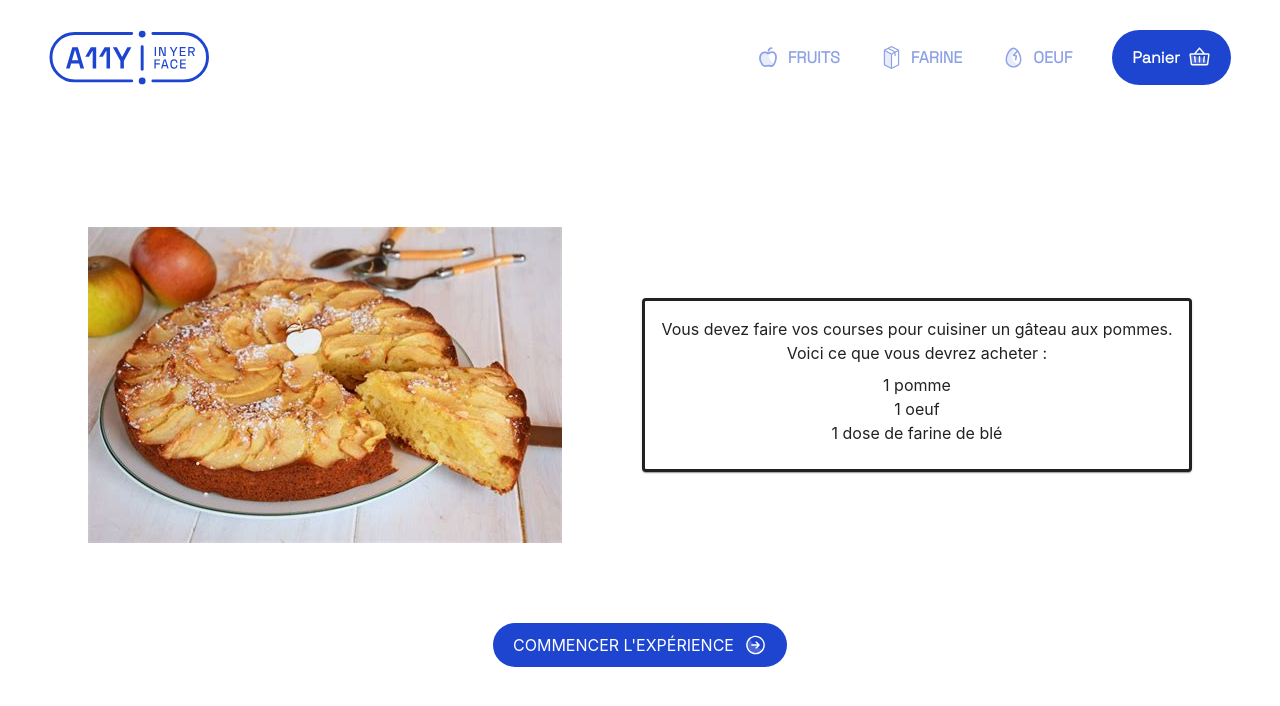
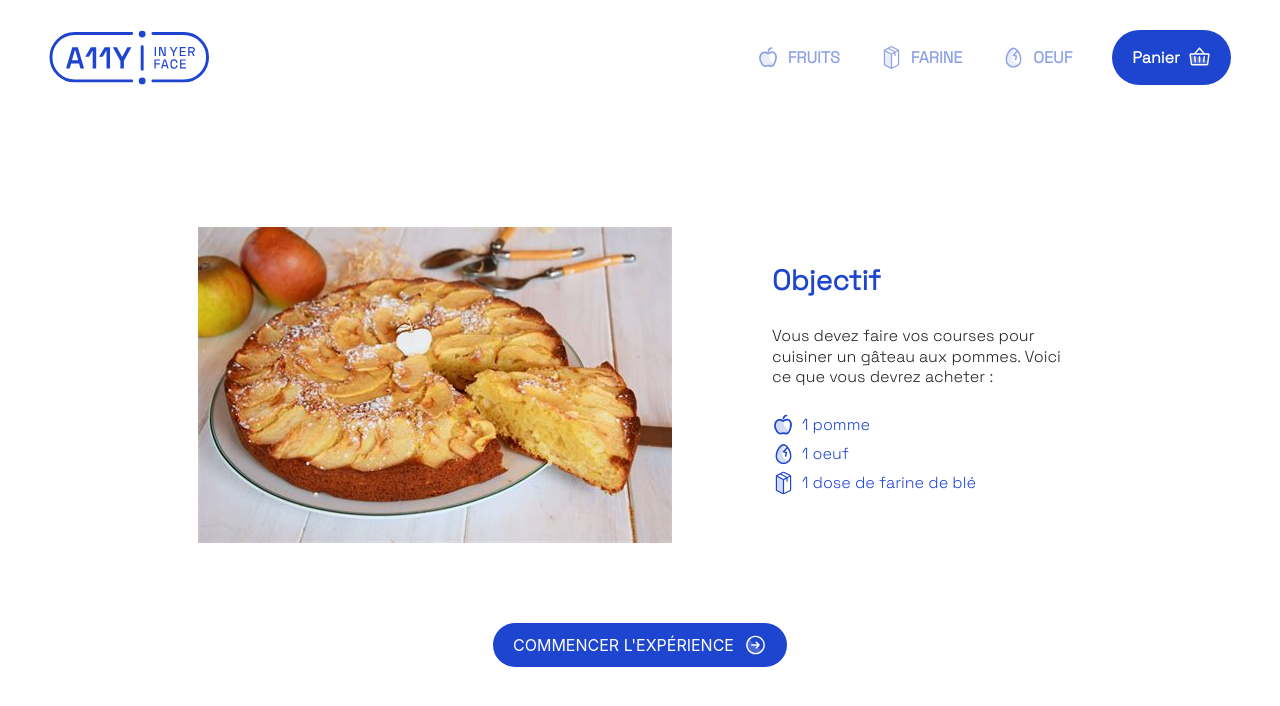
Before and after one commit to theodo/a11yinyerface, a Next.js app: page / in a window 1280 px wide. Shown: the top 706 px of the page. Built offline with nearby package versions, Linux system fonts and the light colour scheme.

Commit message:
add ObjectiveCard to main page

```diff
--- a/src/pages/index.tsx
+++ b/src/pages/index.tsx
@@ -1,5 +1,4 @@
-import { Stack, Container, List, Paper } from "@mui/material";
-import { Box } from "@mui/system";
+import { Stack, Container } from "@mui/material";
 import { useAtom } from "jotai";
 import type { NextPage } from "next";
 import Image from "next/image";
@@ -7,6 +6,7 @@ import { useEffect } from "react";
 
 import AppBar from "components/ui/AppBar/AppBar";
 import AppLink from "src/components/ui/Buttons/AppLink";
+import ObjectiveCard from "src/components/ui/Cards/ObjectiveCard/ObjectiveCard";
 import { cartAtom } from "src/store/cart";
 
 const Home: NextPage = () => {
@@ -37,20 +37,7 @@ const Home: NextPage = () => {
           <Stack direction="row" justifyContent="space-around" spacing="5em">
             <Image src={require("../../public/images/apple-pie.jpeg")} alt="" />
 
-            <Box sx={{ display: "flex", alignItems: "center" }}>
-              <Paper sx={{ padding: "1em", border: "solid" }}>
-                <div>
-                  Vous devez faire vos courses pour cuisiner un gâteau aux
-                  pommes.
-                </div>
-                <div> Voici ce que vous devrez acheter : </div>
-                <List list-style-type="disc">
-                  <li>1 pomme</li>
-                  <li>1 oeuf</li>
-                  <li>1 dose de farine de blé</li>
-                </List>
-              </Paper>
-            </Box>
+            <ObjectiveCard></ObjectiveCard>
           </Stack>
           <AppLink text="Commencer l'expérience" link="/fruits" />
         </Stack>
```
